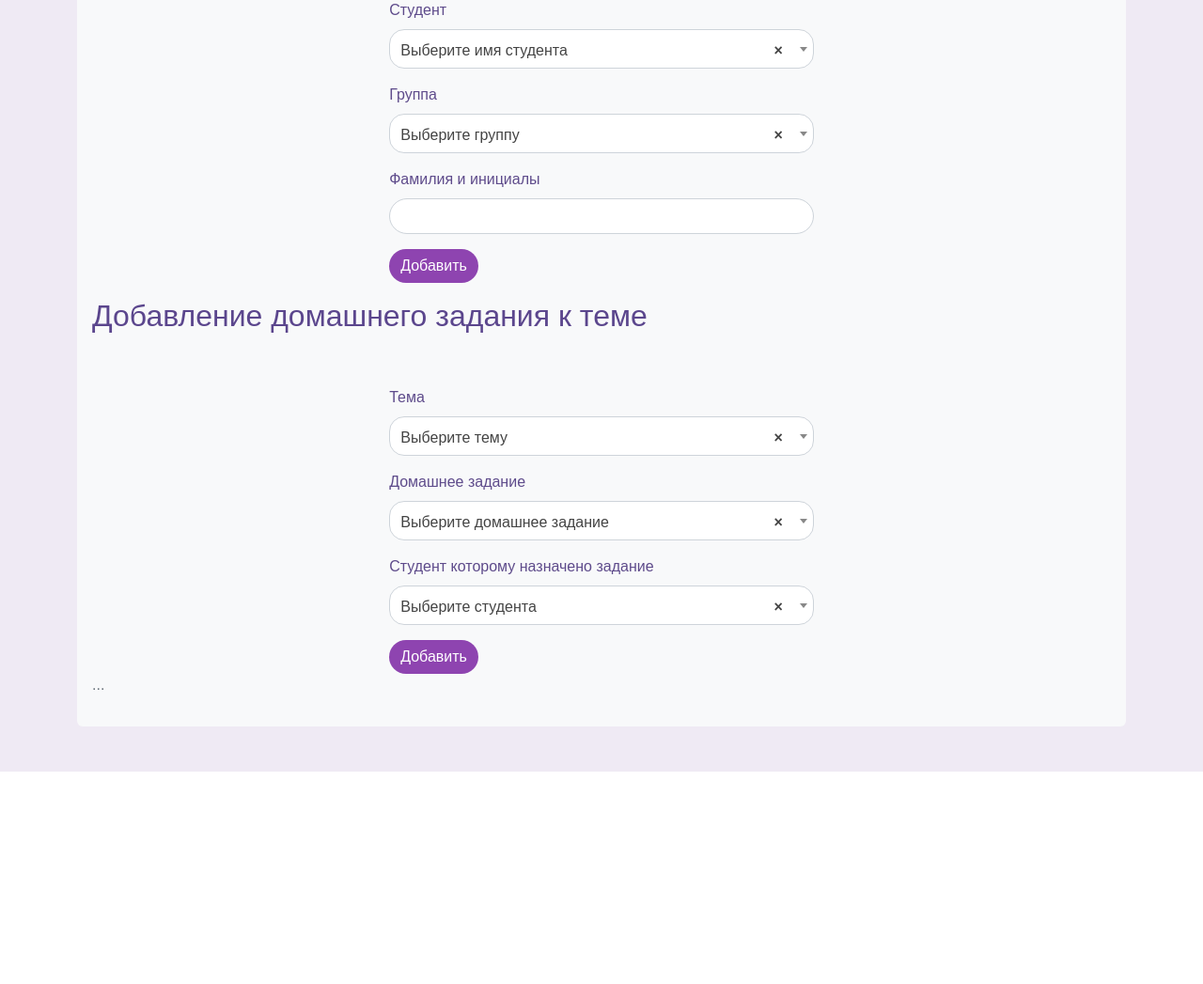
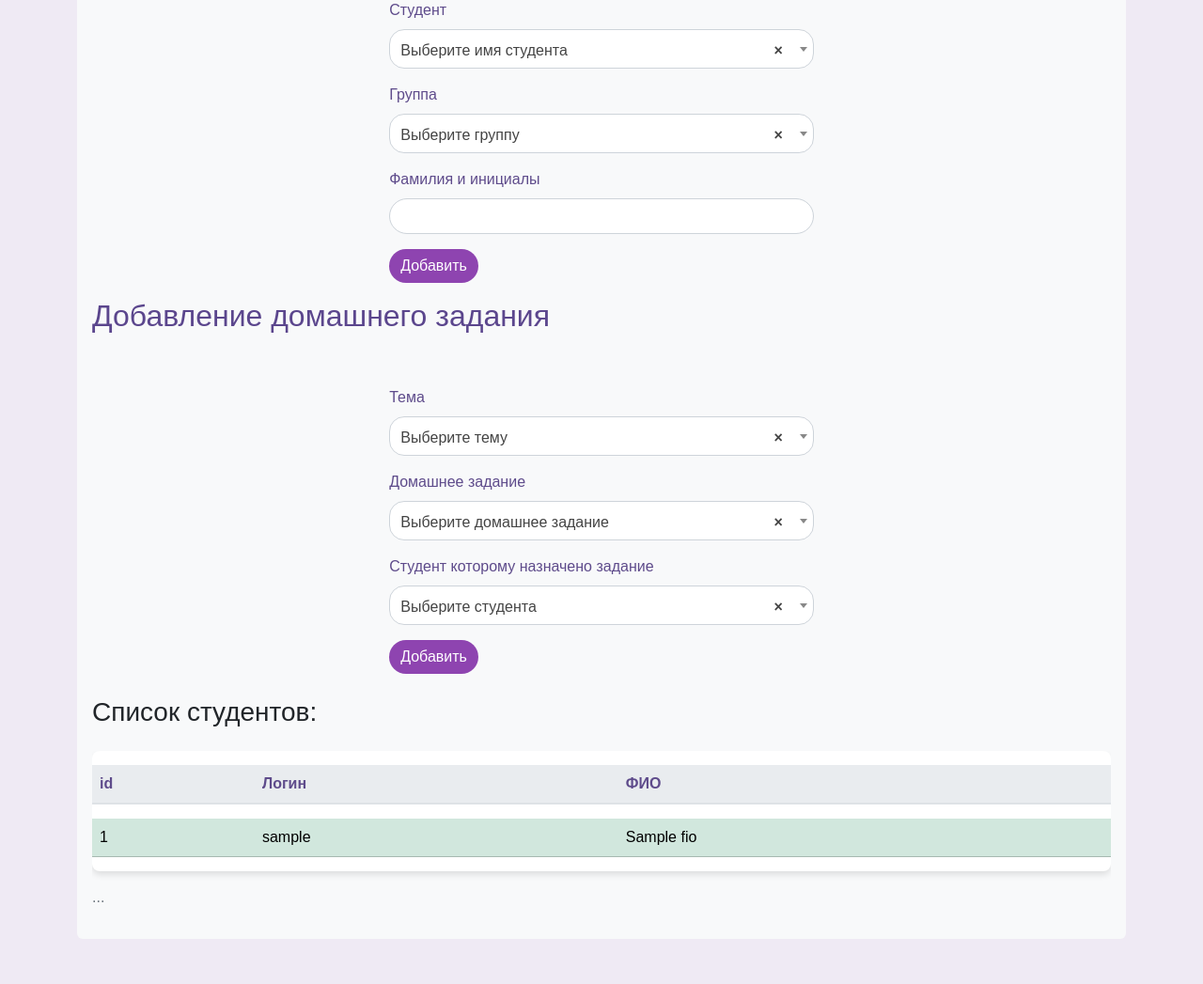
Before and after one commit to AndreyChuyan/app-teacher, a FastAPI app: template src/frontend/template/prepod/prepod.html in a window 1280 px wide. Shown: the part 1541-2588 px from the top of the page at 94% size. Before the commit the page ends 2362 px from the top, so only its background shows below. Run offline with FastAPI, Linux system fonts and the light colour scheme; the template is opened without the code that fills it: most values are stand-ins (such as "Sample title", 1, 10 or a date in 2020); some libraries are stand-ins or nearby versions.

Commit message:
для презентации

```diff
--- a/src/frontend/router.py
+++ b/src/frontend/router.py
@@ -119,6 +119,9 @@ async def get_users(
     homeworks = await CRUDHomework.get_all(session)
     students = await CRUDUser.get_all(session)
 
+    data2 = []
+    for user_data in users:
+        data2.append({"id": user_data.id, "username": user_data.username, "fio": user_data.fio})  # Пример добавления данных пользователя, измените на необходимые поля
 
     return templates.TemplateResponse(
         "prepod/prepod.html",
@@ -132,6 +135,7 @@ async def get_users(
             "themes": themes,
             "homeworks": homeworks,
             "students": students,
+            "data2": data2,
         },
     )
 
--- a/src/frontend/template/index.html
+++ b/src/frontend/template/index.html
@@ -25,8 +25,7 @@
         <img src="../assets/img/student.jpg" class="card-img-top" alt="...">
         <div class="card-body">
           <h3 class="card-title">Студент</h3>
-          <h5 class="card-title">{{ data[0]['fio'] }}</h5>
-          <p class="card-text">{{ data[0]['group_name'] }}</p>
+
         </div>
       </div>
     </div>
--- a/src/frontend/template/prepod/prepod.html
+++ b/src/frontend/template/prepod/prepod.html
@@ -154,7 +154,7 @@
 
 
   <p>  </p>
-  <h4 id="scrollspyHeading5"><h2>Добавление домашнего задания к теме</h2>
+  <h4 id="scrollspyHeading5"><h2>Добавление домашнего задания</h2>
 
     <div class="d-flex justify-content-center">
       <div class="mt-5 col-lg-5">
@@ -192,6 +192,34 @@
       </div>
     </div>
 
+    <div class="row">
+      <div class="col-12">
+
+        <h3 class="mb-4"></h3>
+        <h3 class="mb-4">Список студентов:</h3>
+
+        <div class="table-responsive">
+          <table class="table table-hover table-shadow table-rounded">
+            <thead>
+              <tr>
+                <th scope="col">id</th>
+                <th scope="col">Логин</th>
+                <th scope="col">ФИО</th>
+              </tr>
+            </thead>
+            <tbody>
+              {% for row in data2 %}
+              <tr class="table-success">
+                <td>{{ row.id }}</td>
+                <td>{{ row.username }}</td>
+                <td>{{ row.fio }}</td>
+              </tr>
+              {% endfor %}
+            </tbody>
+          </table>
+        </div>
+      </div>
+    </div>
 
 
 
--- a/src/user/crud.py
+++ b/src/user/crud.py
@@ -88,7 +88,7 @@ class CRUDUser(CRUDBase):
         )
         result = await session.execute(query)
         rows = result.fetchall()
-        # print(row)
+        print(rows)
         if rows:
             result = [
                 {
--- a/src/user/router.py
+++ b/src/user/router.py
@@ -65,7 +65,8 @@ async def register_user(
     data = {"username": username, "password": password, "email": email}
     user = await CRUDUser.create(session, data)
     access_token = create_access_token(data={"username": user.username})
-    response = RedirectResponse(url="/", status_code=status.HTTP_303_SEE_OTHER)
+    # print(access_token)repod1
+    response = RedirectResponse(url="/auth", status_code=status.HTTP_303_SEE_OTHER)
     response.set_cookie(key="access_token", value=access_token)
     return response
 
```
Also changed, not shown: src/test.db.
